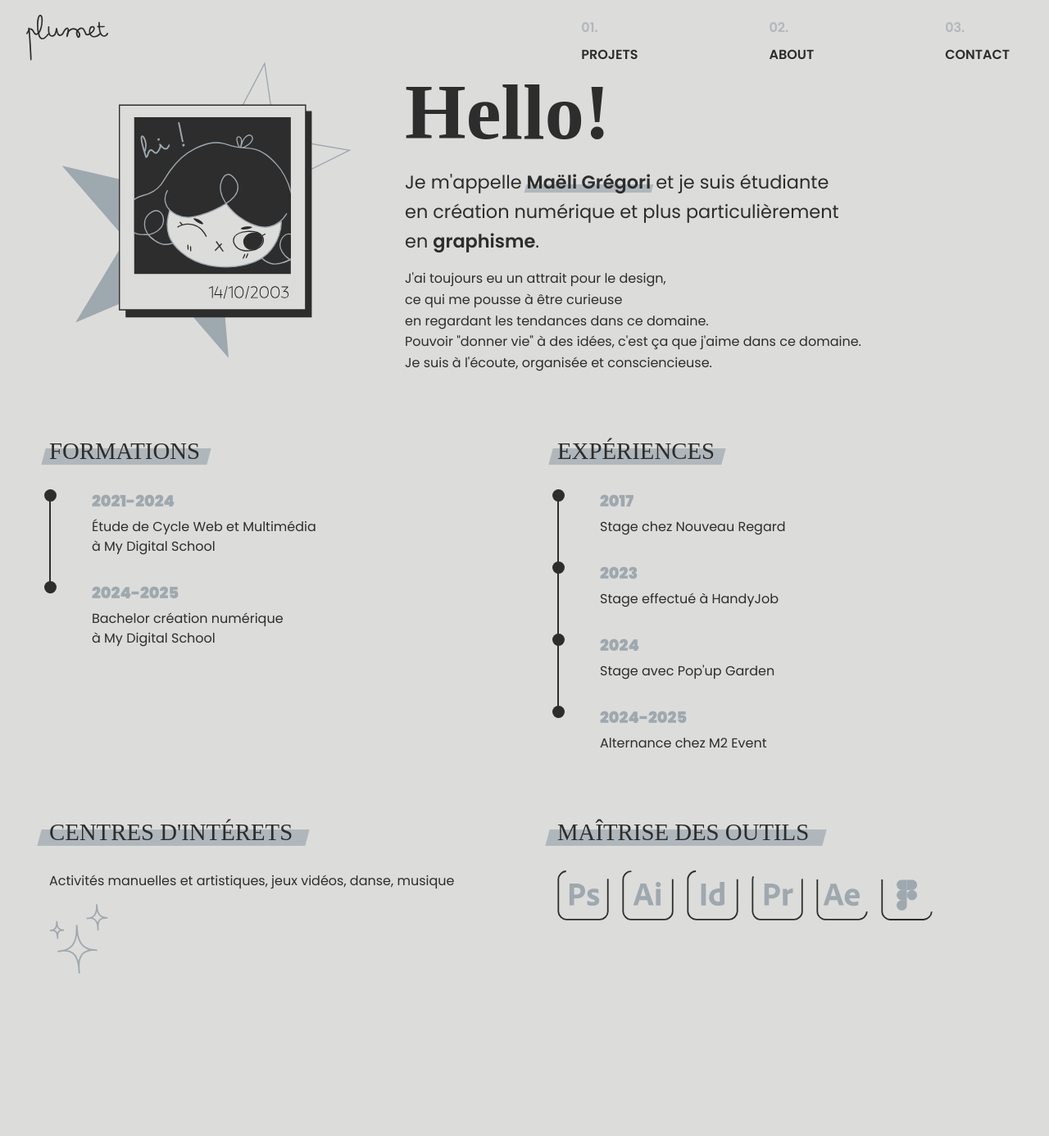
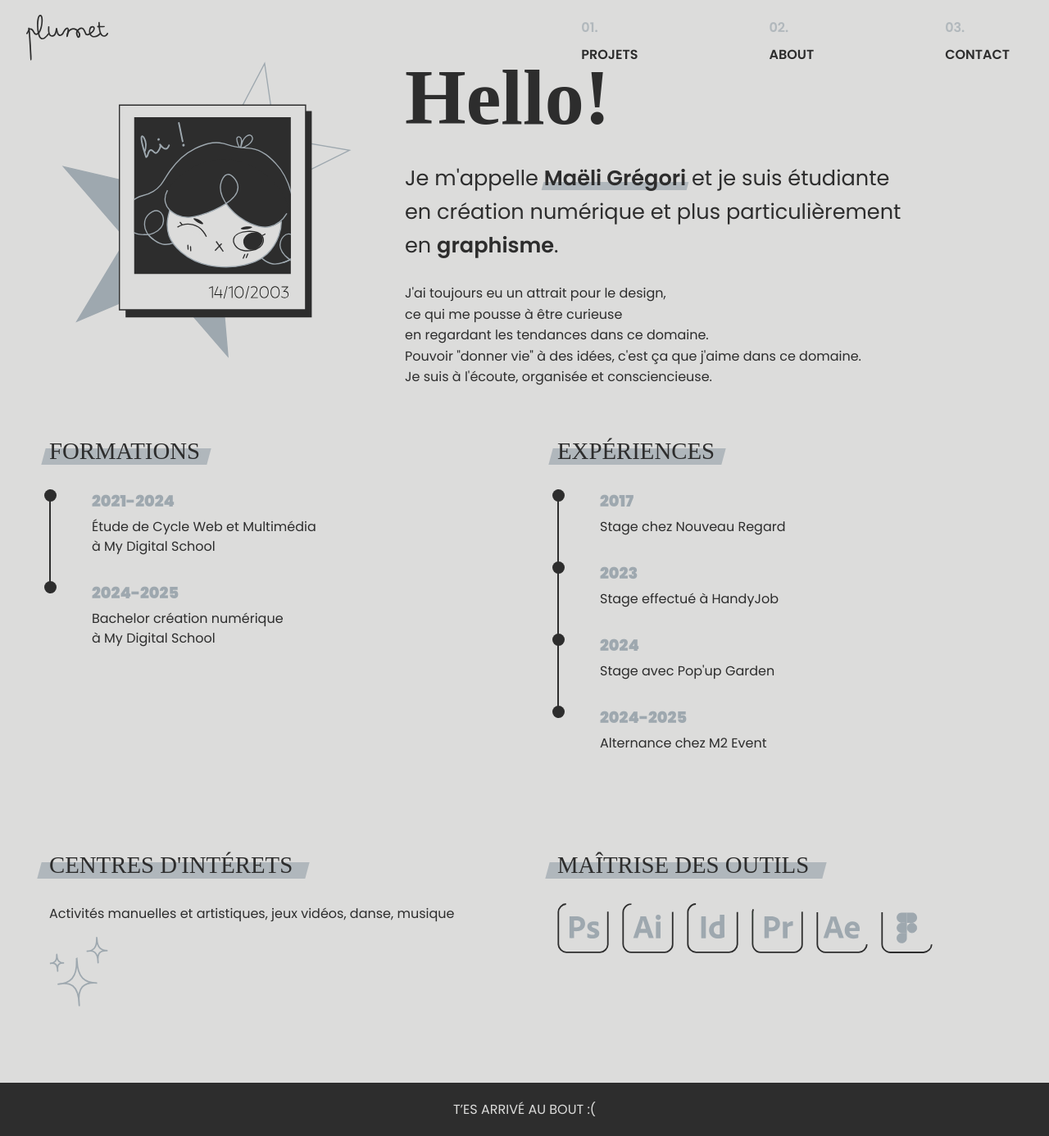
Before and after one commit to lschvn/maeli-portfolio, a Nuxt app: page /about in a window 1280 px wide. Shown: the whole page at 82% size. Before the commit the page ends 1261 px from the top, so only its background shows below. Built offline with nearby package versions, Linux system fonts and the light colour scheme; a web font is replaced by a local one.

Commit message:
chore: update about

```diff
--- /dev/null
+++ b/app/components/App/Footer.vue
@@ -0,0 +1,17 @@
+<template>
+    <p>
+        T’ES ARRIVÉ AU BOUT :(
+    </p>
+</template>
+<style lang="css" scoped>
+p {
+    width: 100vw;
+    text-align: center;
+    padding: 20px 0;
+    background-color: var(--text-color);
+    bottom: 0;
+    position: relative;
+    margin-top: 20px;
+    color: var(--background-color);
+}
+</style>
--- a/app/components/App/Header.vue
+++ b/app/components/App/Header.vue
@@ -27,10 +27,10 @@
     <div class="navigation">
       <ul class="nav-list">
         <li v-for="(item, index) in ['projets', 'about', 'contact']" :key="index" class="nav-item" ref="navItems">
-          <NuxtLink :to="`/${item}`" class="nav-link">
+          <a :href="`/${item}`" class="nav-link">
             <p class="nav-number">0{{ index + 1 }}.</p>
             <p class="nav-text">{{ item.toUpperCase() }}</p>
-          </NuxtLink>
+          </a>
         </li>
       </ul>
     </div>
--- a/app/pages/about.vue
+++ b/app/pages/about.vue
@@ -92,6 +92,7 @@
       </section>
     </footer>
   </div>
+  <AppFooter />
 </template>
 
 <script setup>
@@ -310,16 +311,16 @@ onMounted(() => {
   font-size: 6rem; /* Très grand */
   font-weight: bold;
   color: var(--text-color);
-  margin: 0 0 20px 0;
+  margin: 0 0 30px 0; /* Plus d'espace après le titre */
   line-height: 1;
 }
 
 .intro-paragraph-1 {
   font-family: var(--text-font);
   color: var(--text-color);
-  font-size: 1.4rem; /* Relativement grand */
+  font-size: 1.6rem; /* Plus gros */
   line-height: 1.6;
-  margin-bottom: 15px;
+  margin-bottom: 25px; /* Plus d'espace */
 }
 .intro-paragraph-1 strong {
   font-weight: 600; /* Ou la graisse désirée */
@@ -336,6 +337,7 @@ onMounted(() => {
   display: grid;
   grid-template-columns: 1fr 1fr;
   gap: 80px; /* Espace entre les deux colonnes */
+  margin-bottom: 40px; /* Réduire l'espace avant la section footer */
 }
 /* Styles communs aux titres de section */
 .formations-section h2,
--- a/app/pages/projets/[name].vue
+++ b/app/pages/projets/[name].vue
@@ -315,7 +315,7 @@ onUnmounted(() => {
 .info-panel {
   width: 100vw;
   padding: 3vw 5vw;
-  background-color: #fff;
+  background-color: var(--background-color);
 }
 
 @media (max-width: 768px) {
@@ -349,14 +349,15 @@ onUnmounted(() => {
   gap: 0.8rem;
 }
 .tag {
-  background-color: #eee;
+  background-color: var(--text-color);
   padding: 0.5em 1em;
   border-radius: 15px;
   font-size: 0.85rem;
   font-weight: 500;
   white-space: nowrap;
-  color: #555;
+  color: var(--background-color);
   text-transform: uppercase;
+
 }
 .scroll-hint {
   position: absolute;
--- a/app/pages/projets/index.vue
+++ b/app/pages/projets/index.vue
@@ -35,8 +35,11 @@
           </div>
         </section>
       </div>
+
+
     </main>
-  </div>
+    <AppFooter />
+</div>
 </template>
 
 <script setup>
```
